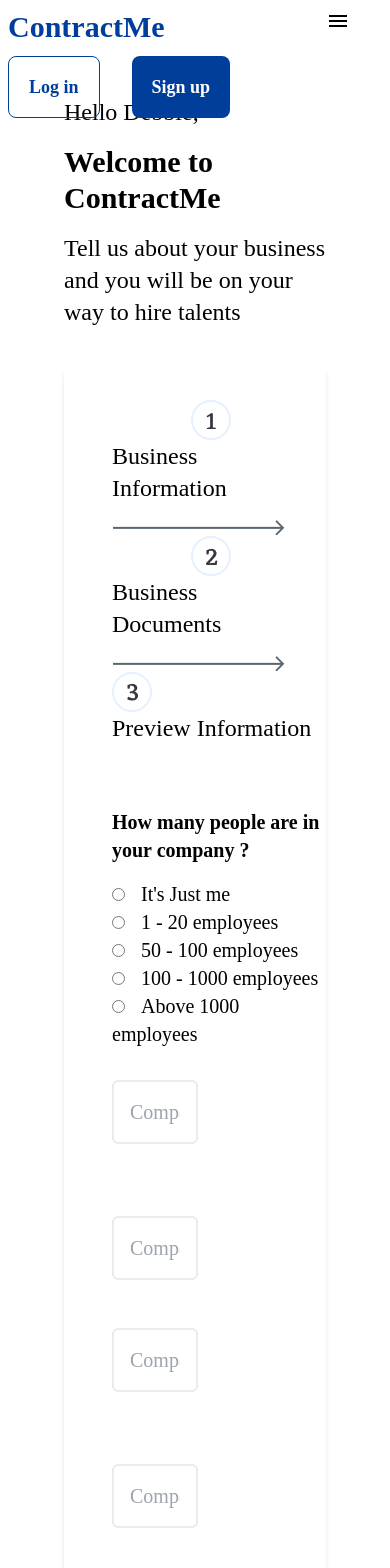
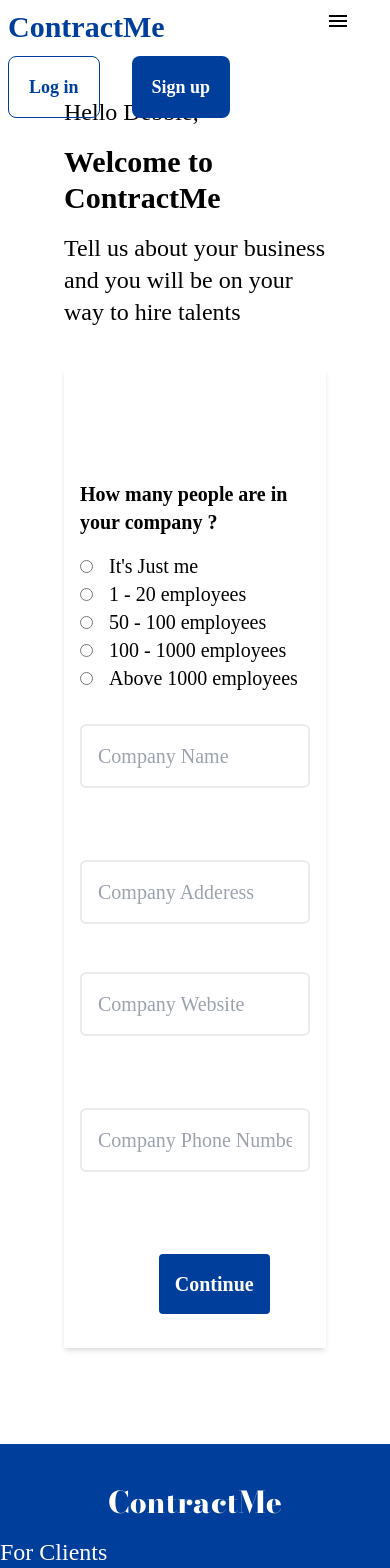
Before and after one commit to susanodii/ContractMe, a React (Create React App) app: page /VerificationOne in a window 390 px wide. Shown: the top 1568 px of the page. Built offline with nearby package versions, Linux system fonts and the light colour scheme; a web font is replaced by a local one.

Commit message:
verificationOne mobile responsiveness add

```diff
--- a/src/BusinessVerificationFolder/VerificationOne.jsx
+++ b/src/BusinessVerificationFolder/VerificationOne.jsx
@@ -32,7 +32,7 @@ const VerificationOne = () => {
             talents
           </h6>
 
-          <div className="w-full shadow-md mt-10 mb-4 h-full">
+          <div className=" w-full shadow-md mt-10 mb-4 h-full sm:p-4">
             <VerificationOrder />
 
             <div className="mt-16">
@@ -86,7 +86,7 @@ const VerificationOne = () => {
                   /* and other goodies */
                 }) => (
                   <form
-                    className=" text-xl mt-8 pl-12 "
+                    className=" text-xl mt-8 p-0 md:pl-12 "
                     onSubmit={handleSubmit}
                   >
                     <p className="text-black font-extrabold mb-4 ">
@@ -144,7 +144,7 @@ const VerificationOne = () => {
                     <br />
                     <div className="mt-8   w-full  " id="verify-input1">
                       <div className="flex flex-wrap gap-14  ">
-                        <div className="w-2/5 flex flex-wrap flex-col  ">
+                        <div className="flex flex-wrap flex-col md:w-2/5  ">
                           <input
                             type="text"
                             placeholder="Company Name"
@@ -165,7 +165,7 @@ const VerificationOne = () => {
                           </div>
                         </div>
 
-                        <div className="w-2/5  flex flex-wrap flex-col  ">
+                        <div className="  flex flex-wrap flex-col md:w-2/5  ">
                           <input
                             type="text"
                             placeholder="Company Adderess"
@@ -194,7 +194,7 @@ const VerificationOne = () => {
                     <div className="mt-8  w-full" id="verify-input2">
                       <div className="flex flex-wrap gap-14 ">
 
-                        <div className= 'w-2/5 flex flex-wrap flex-col'>
+                        <div className= ' flex flex-wrap flex-col md:w-2/5'>
                         <input
                           type="text"
                           name="website"
@@ -216,7 +216,7 @@ const VerificationOne = () => {
 
 
 {/* second */}
-                        <div className='w-2/5  flex flex-wrap flex-col'>
+                        <div className='  flex flex-wrap flex-col md:w-2/5'>
 
                           <input
                         type="text"
--- a/src/BusinessVerificationFolder/VerificationOrder.jsx
+++ b/src/BusinessVerificationFolder/VerificationOrder.jsx
@@ -12,7 +12,7 @@ const VerificationOrder = () => {
 
   return (
     <div className=" ml-12 pt-8">
-      <div className="flex flex-wrap flex  items-start   ">
+      <div className=" sm:hidden md:flex flex-wrap flex  items-start   ">
         <div className="mr-4 flex  flex-col " >
 
           <div className='self-center h-10 w-10 flex  flex-col items-center justify-center  rounded-full border-2 border-blue50 '>
```
